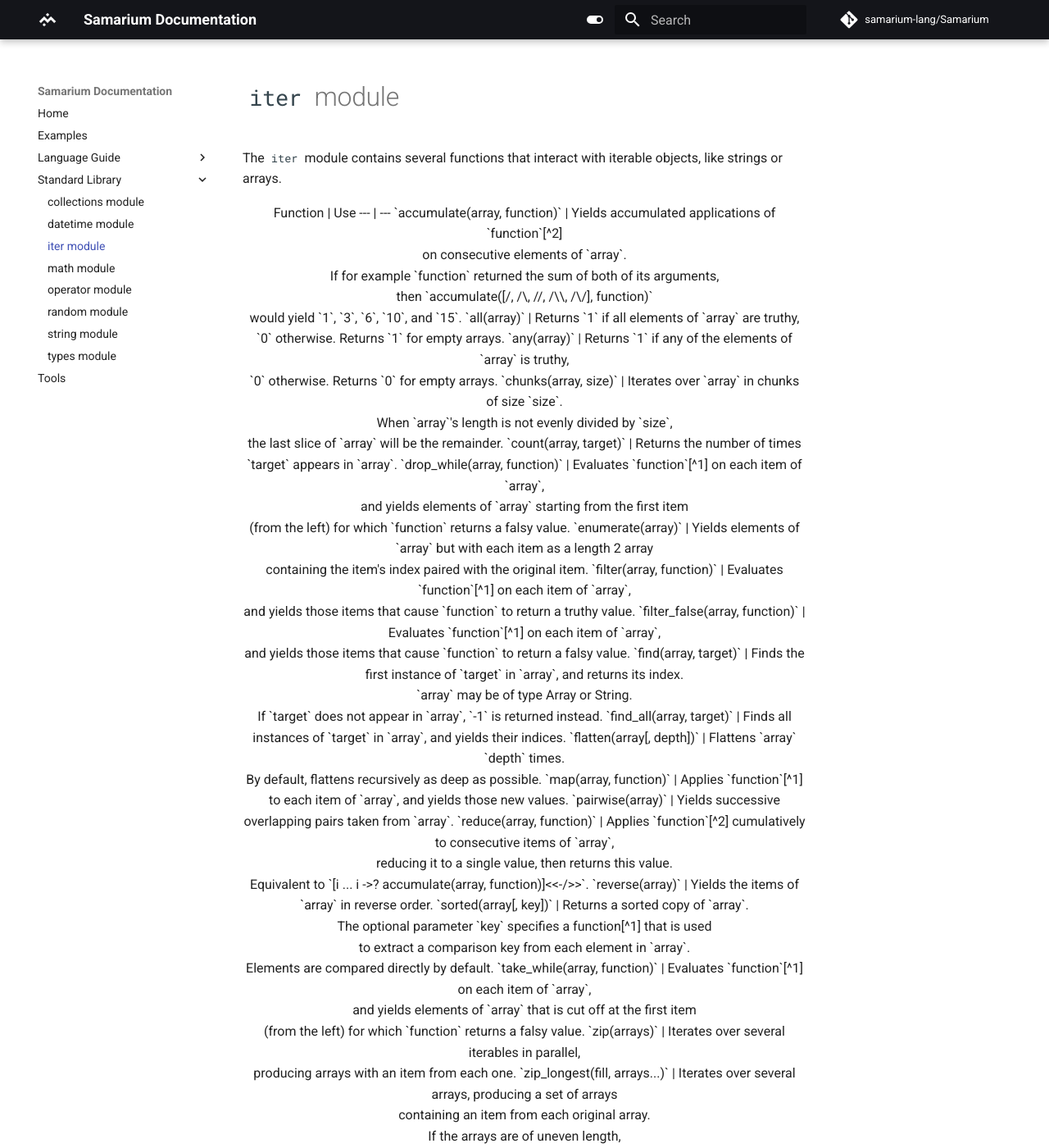
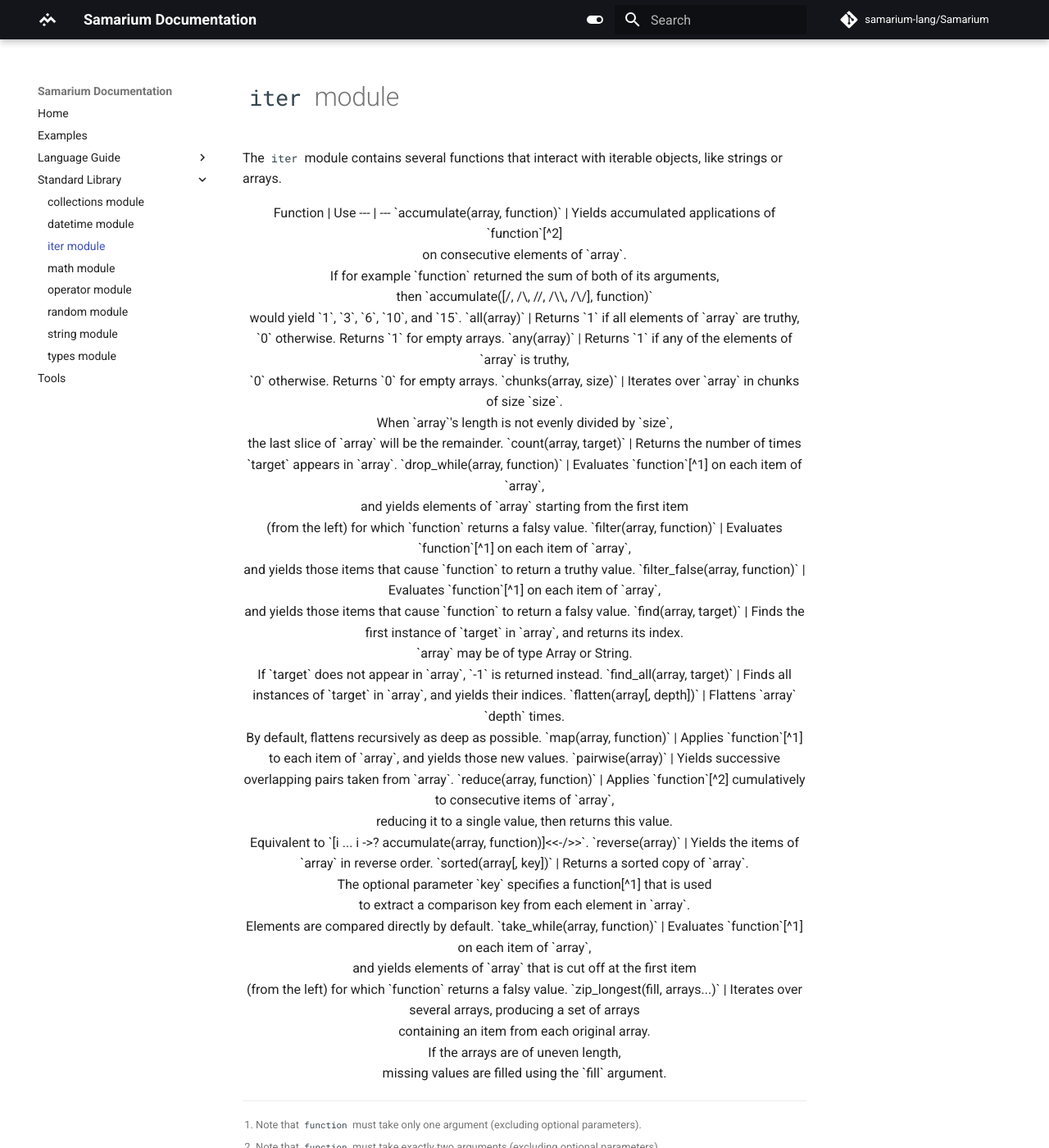
Before and after one commit to samarium-lang/Samarium, an MkDocs documentation site: the page built from docs/stditer.md, in a window 1280 px wide and 1400 px high. Shown: the whole window at 82% size. Built offline with MkDocs 1.6.1 and Material for MkDocs 9.7.7, drawn with Linux system fonts in a browser that asks for light colours; comment, search, counter and statistics services are not loaded.

Commit message:
Removed enumerate and zip from function table

```diff
--- a/docs/stditer.md
+++ b/docs/stditer.md
@@ -12,7 +12,6 @@ Function                        | Use
 `chunks(array, size)`           | Iterates over `array` in chunks of size `size`.<br>When `array`'s length is not evenly divided by `size`,<br>the last slice of `array` will be the remainder.
 `count(array, target)`          | Returns the number of times `target` appears in `array`.
 `drop_while(array, function)`   | Evaluates `function`[^1] on each item of `array`,<br>and yields elements of `array` starting from the first item<br>(from the left) for which `function` returns a falsy value.
-`enumerate(array)`              | Yields elements of `array` but with each item as a length 2 array<br>containing the item's index paired with the original item.
 `filter(array, function)`       | Evaluates `function`[^1] on each item of `array`,<br>and yields those items that cause `function` to return a truthy value.
 `filter_false(array, function)` | Evaluates `function`[^1] on each item of `array`,<br>and yields those items that cause `function` to return a falsy value.
 `find(array, target)`           | Finds the first instance of `target` in `array`, and returns its index.<br>`array` may be of type Array or String.<br>If `target` does not appear in `array`, `-1` is returned instead.
@@ -24,7 +23,6 @@ Function                        | Use
 `reverse(array)`                | Yields the items of `array` in reverse order.
 `sorted(array[, key])`          | Returns a sorted copy of `array`.<br>The optional parameter `key` specifies a function[^1] that is used<br>to extract a comparison key from each element in `array`.<br>Elements are compared directly by default.
 `take_while(array, function)`   | Evaluates `function`[^1] on each item of `array`,<br>and yields elements of `array` that is cut off at the first item<br>(from the left) for which `function` returns a falsy value.
-`zip(arrays)`                   | Iterates over several iterables in parallel,<br>producing arrays with an item from each one.
 `zip_longest(fill, arrays...)`  | Iterates over several arrays, producing a set of arrays<br>containing an item from each original array.<br>If the arrays are of uneven length,<br>missing values are filled using the `fill` argument.
 
 <!--
```
